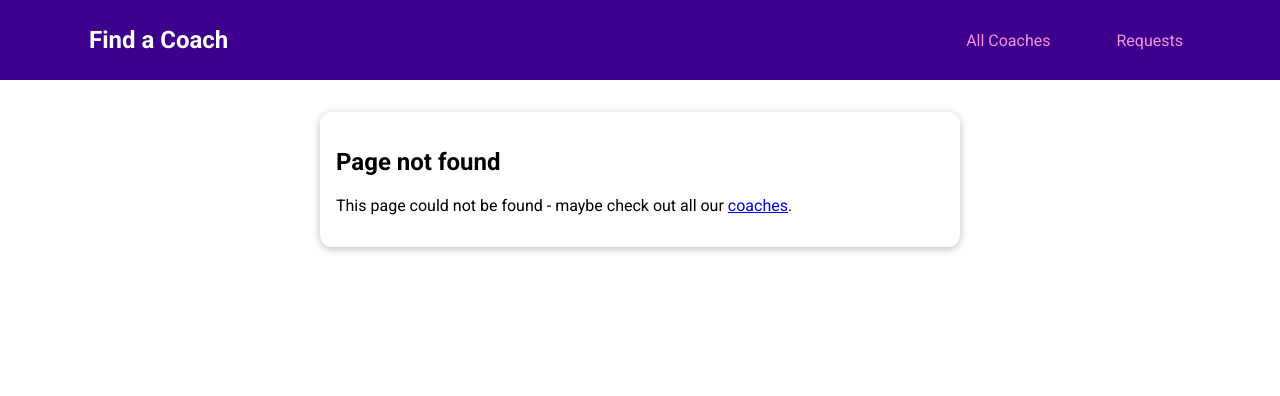
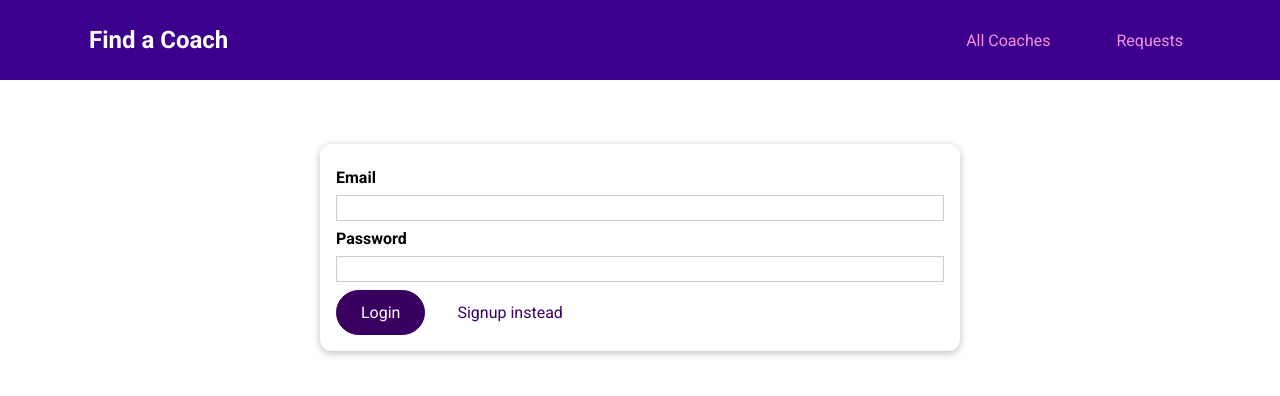
Before and after one commit to Ahsan-Masood98/VueJs-Practice, a Vue app: page /auth in a window 1280 px wide. Before the commit this address had no page. Shown: the top 396 px of the page. Built offline with nearby package versions, Linux system fonts and the light colour scheme.

Commit message:
Added Auth page and created form

```diff
--- /dev/null
+++ b/src/pages/auth/UserAuth.vue
@@ -0,0 +1,95 @@
+<template>
+  <form @submit.prevent="submitForm">
+    <base-card>
+      <div class="form-control">
+        <label for="email"> Email </label>
+        <input type="email" id="email" v-model.trim="email" />
+      </div>
+      <p v-if="!formIsValid">Invalid email</p>
+      <div class="form-control">
+        <label for="password"> Password </label>
+        <input type="password" id="password" v-model.trim="password" />
+      </div>
+      <p v-if="!formIsValid">Pasword must be of at least 6 charecters</p>
+      <base-button>{{submitButtonCaption}}</base-button>
+      <base-button type="button" mode="flat" @click="switchAuthMode"
+        >{{ switchModeButtonCaption }} instead</base-button
+      >
+    </base-card>
+  </form>
+</template>
+
+<script>
+export default {
+  data() {
+    return {
+      email: "",
+      password: "",
+      formIsValid: true,
+      mode: "login",
+    };
+  },
+  computed: {
+    submitButtonCaption() {
+        return this.mode === "login" ? "Login" : "Signup"
+    },
+    switchModeButtonCaption() {
+        return this.mode === "login" ? "Signup" : "Login"
+    },
+  },
+  methods: {
+    submitForm() {
+      this.formIsValid = true;
+      if (
+        this.email === "" ||
+        !this.email.includes("@") ||
+        this.password.length < 6
+      ) {
+        this.formIsValid = false;
+        return;
+      }
+    },
+    switchAuthMode() {
+      if (this.mode === "login") {
+        this.mode = "signup";
+      } else {
+        this.mode = "login";
+      }
+    },
+  },
+};
+</script>
+
+<style scoped>
+form {
+  margin: 1rem;
+  border-radius: 12px;
+  padding: 1rem;
+}
+
+.form-control {
+  margin: 0.5rem 0;
+}
+
+label {
+  font-weight: bold;
+  margin-bottom: 0.5rem;
+  display: block;
+}
+
+input,
+textarea {
+  display: block;
+  width: 100%;
+  font: inherit;
+  border: 1px solid #ccc;
+  padding: 0.15rem;
+}
+
+input:focus,
+textarea:focus {
+  border-color: #3d008d;
+  background-color: #faf6ff;
+  outline: none;
+}
+</style>
--- a/src/router.js
+++ b/src/router.js
@@ -6,6 +6,7 @@
 import ContactCoach from './pages/requests/ContactCoach.vue';
 import RequestsReceived from './pages/requests/RequestsReceived.vue';
 import NotFound from './pages/NotFound.vue';
+import UserAuth from './pages/auth/UserAuth.vue';
 
 const router = createRouter({
   history: createWebHistory(),
@@ -22,6 +23,7 @@
     },
     { path: '/register', component: CoachRegistation },
     { path: '/requests', component: RequestsReceived },
+    { path: '/auth', component: UserAuth },
     { path: '/:notFound(.*)', component: NotFound }
   ]
 });
```
